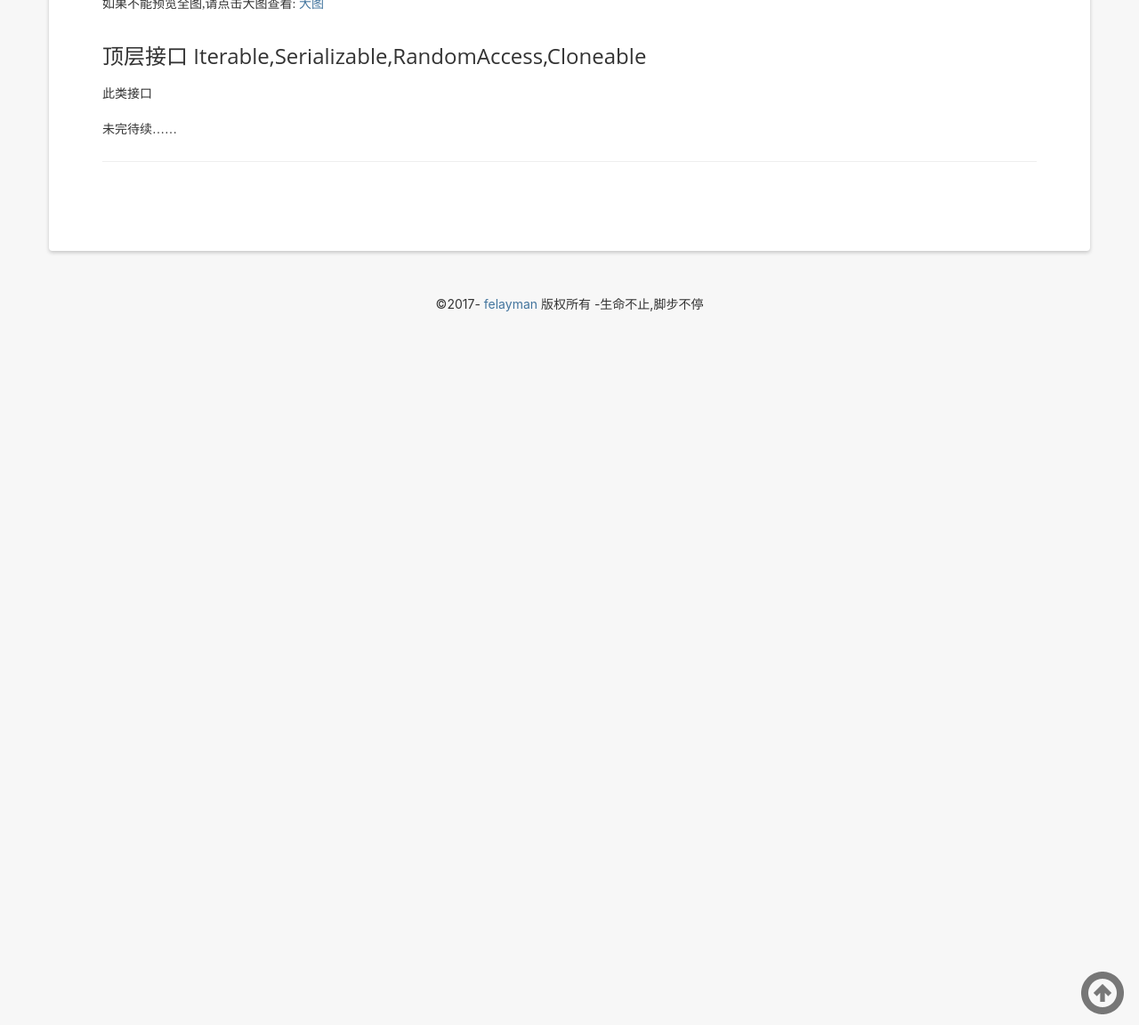
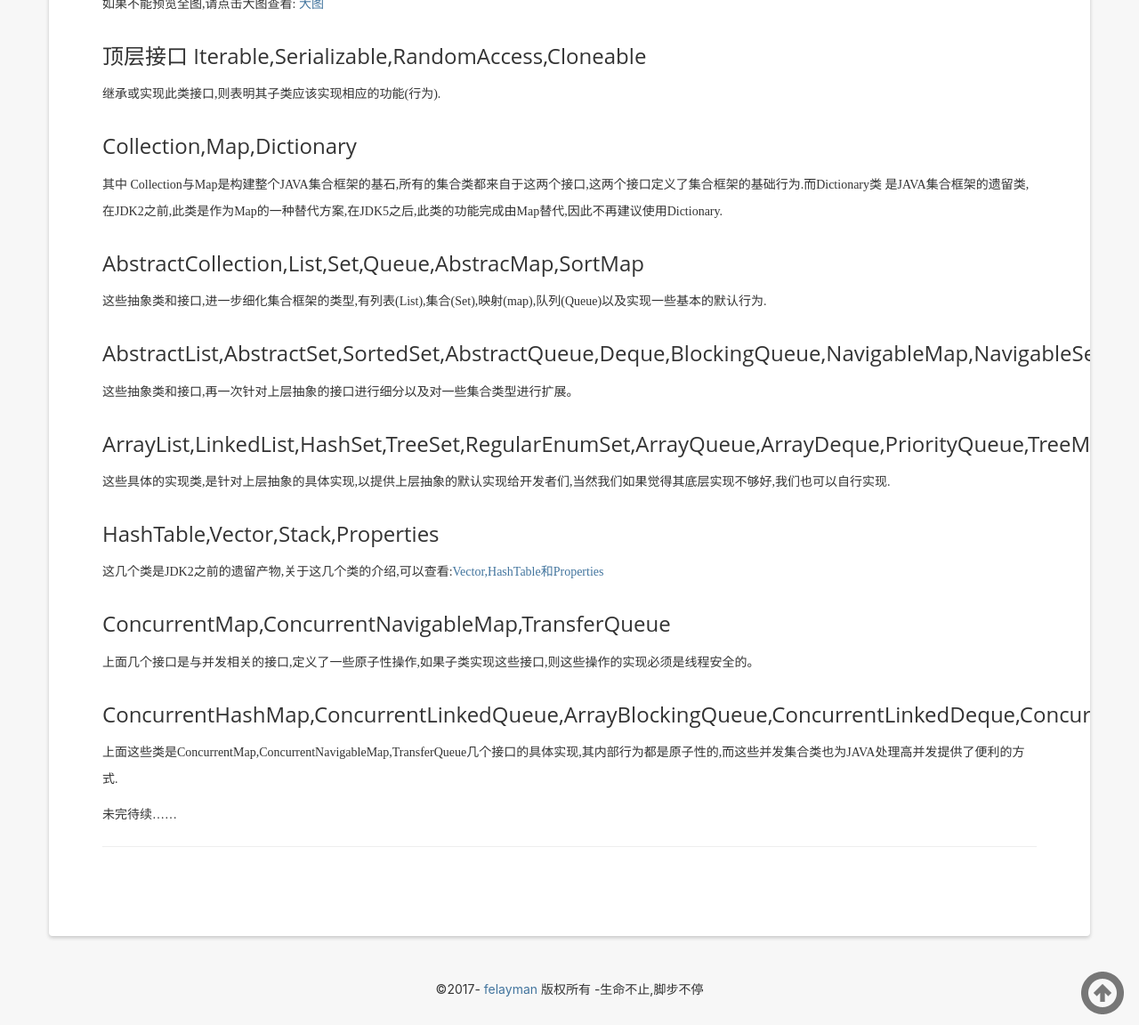
Before and after one commit to chcchccch/felayman.github.io, a Jekyll site: the page built from _posts/java/2017-06-21-java集合详解.md, in a window 1280 px wide and 1400 px high, scrolled down 7273 px. Shown: the part 248-1400 px from the top of the window at 89% size. Built offline with Jekyll 4.4.1, drawn with Linux system fonts in a browser that asks for light colours; comment, search, counter and statistics services are not loaded; before the commit the page ends 7903 px from its top, so only the background shows below that.

Commit message:
java集合

```diff
--- a/_posts/java/2017-06-21-java集合详解.md
+++ b/_posts/java/2017-06-21-java集合详解.md
@@ -323,7 +323,37 @@ modCount++;
 
 ###   顶层接口  Iterable,Serializable,RandomAccess,Cloneable
 
-此类接口
+继承或实现此类接口,则表明其子类应该实现相应的功能(行为).
 
 
+### Collection,Map,Dictionary
+
+其中 Collection与Map是构建整个JAVA集合框架的基石,所有的集合类都来自于这两个接口,这两个接口定义了集合框架的基础行为.而Dictionary类
+是JAVA集合框架的遗留类,在JDK2之前,此类是作为Map的一种替代方案,在JDK5之后,此类的功能完成由Map替代,因此不再建议使用Dictionary.
+
+### AbstractCollection,List,Set,Queue,AbstracMap,SortMap
+
+这些抽象类和接口,进一步细化集合框架的类型,有列表(List),集合(Set),映射(map),队列(Queue)以及实现一些基本的默认行为.
+
+### AbstractList,AbstractSet,SortedSet,AbstractQueue,Deque,BlockingQueue,NavigableMap,NavigableSet,AbstractSequentialList,EnumSet,BlockingDeque
+
+这些抽象类和接口,再一次针对上层抽象的接口进行细分以及对一些集合类型进行扩展。
+
+### ArrayList,LinkedList,HashSet,TreeSet,RegularEnumSet,ArrayQueue,ArrayDeque,PriorityQueue,TreeMap,HashMap,IdentityHashMap,LinkedHashMap,WeakHashMap
+
+这些具体的实现类,是针对上层抽象的具体实现,以提供上层抽象的默认实现给开发者们,当然我们如果觉得其底层实现不够好,我们也可以自行实现.
+
+### HashTable,Vector,Stack,Properties
+
+这几个类是JDK2之前的遗留产物,关于这几个类的介绍,可以查看:[Vector,HashTable和Properties](http://www.2cto.com/kf/201511/449532.html)
+
+### ConcurrentMap,ConcurrentNavigableMap,TransferQueue
+
+上面几个接口是与并发相关的接口,定义了一些原子性操作,如果子类实现这些接口,则这些操作的实现必须是线程安全的。
+
+
+### ConcurrentHashMap,ConcurrentLinkedQueue,ArrayBlockingQueue,ConcurrentLinkedDeque,ConcurrentSkipListMap,ConcurrentSkipListSet,CopyOnWriteArrayList,CopyOnWriteArraySet,LinkedBlockingDeque,SynchronousQueue
+
+上面这些类是ConcurrentMap,ConcurrentNavigableMap,TransferQueue几个接口的具体实现,其内部行为都是原子性的,而这些并发集合类也为JAVA处理高并发提供了便利的方式.
+
 未完待续......
```
